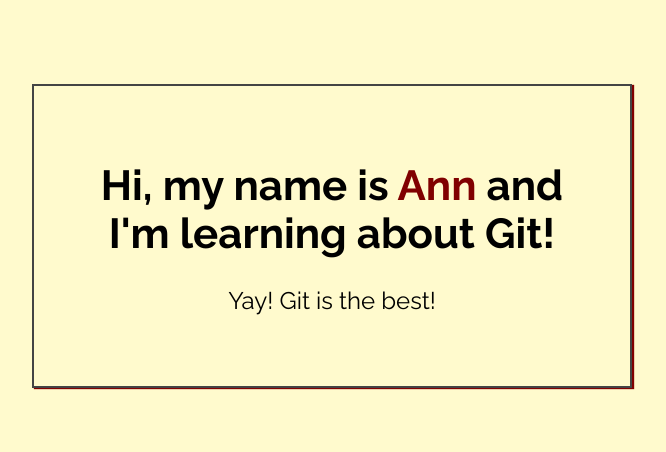
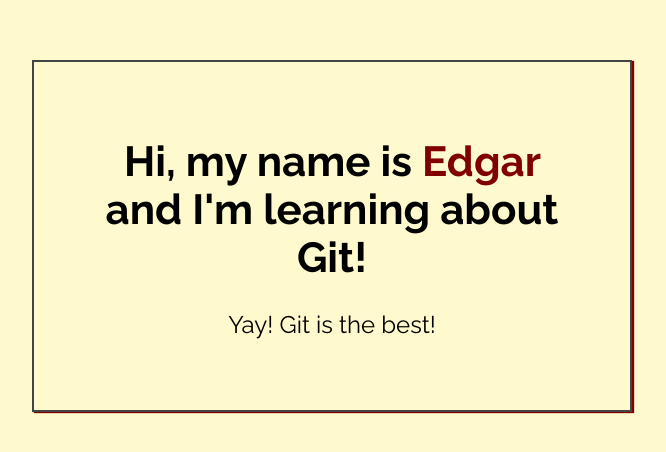
Before and after one commit to Marquez10/my-first-repo, a plain HTML site: page index.html in a window 1280 px wide. Shown: the part 164-616 px from the top of the page, without its empty margins (308-974 px from the left). Drawn offline with Linux system fonts and the light colour scheme.

Commit message:
Added name to index.html

```diff
--- a/index.html
+++ b/index.html
@@ -14,7 +14,7 @@
 <body>
 
     <div class="greeting">
-        <h1>Hi, my name is <span class="highlight">Ann</span> and I'm learning about Git! </h1>
+        <h1>Hi, my name is <span class="highlight">Edgar</span> and I'm learning about Git! </h1>
 
         <p>Yay! Git is the best!</p>
     </div>
```
